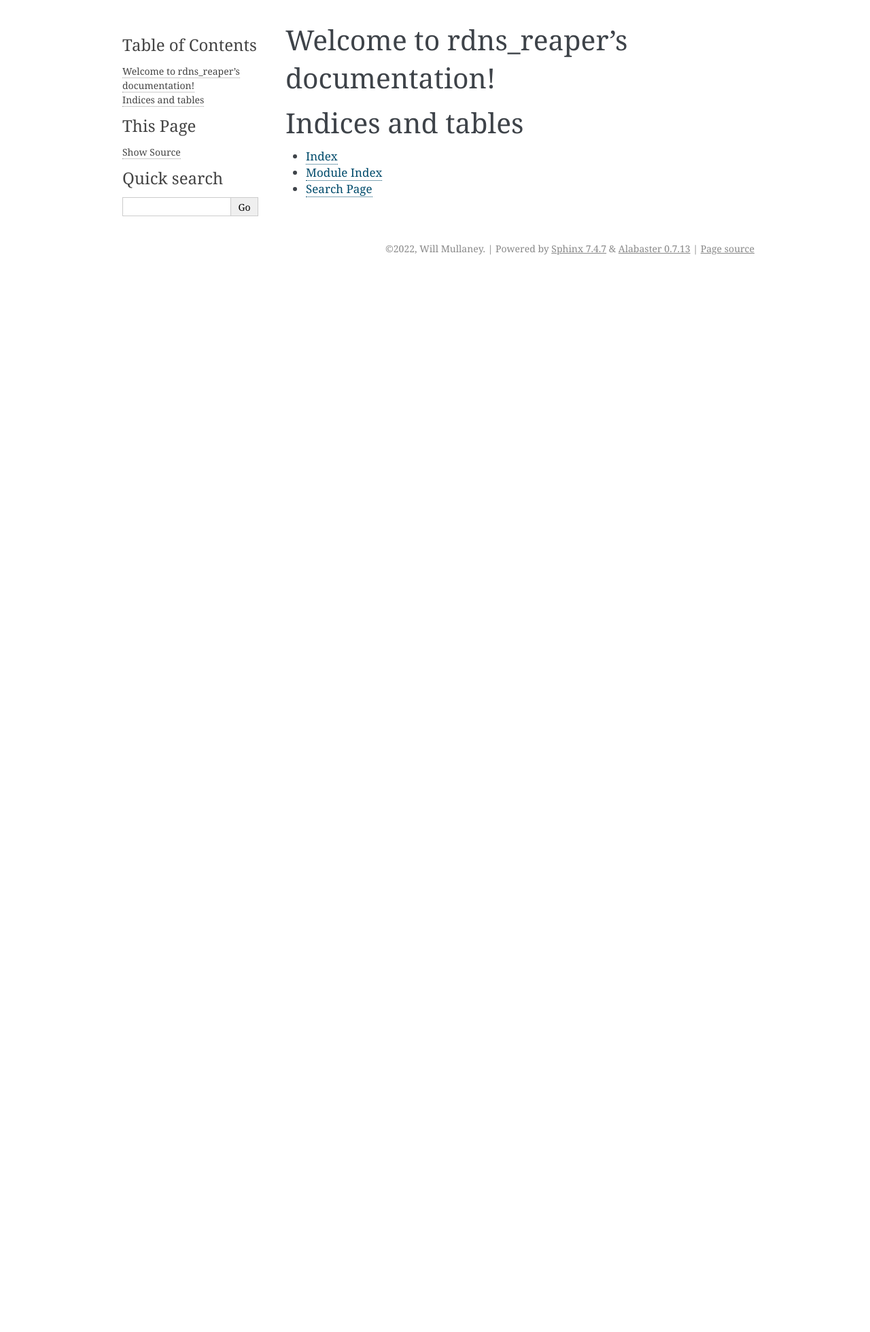
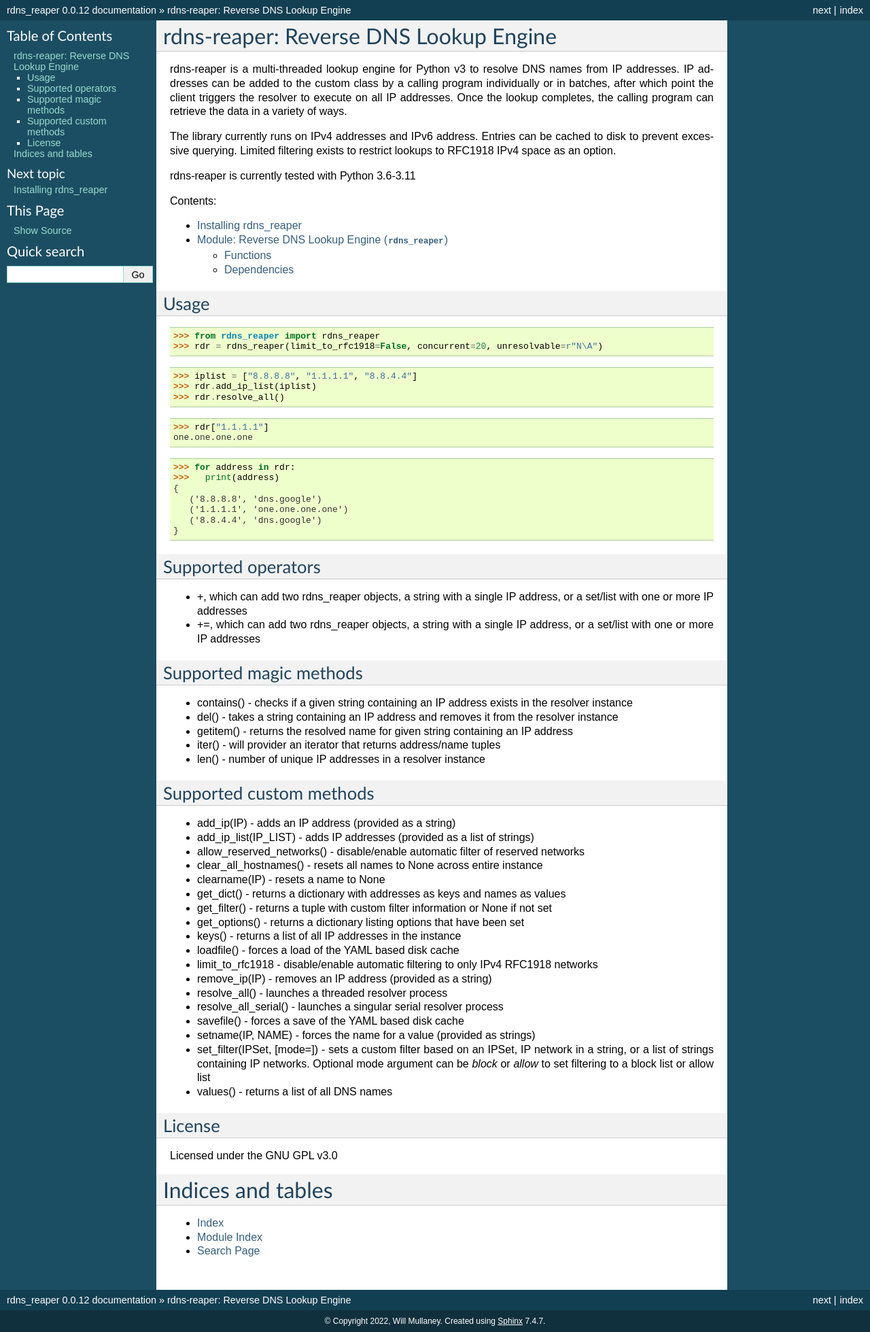
Before and after one commit to mullaneywt/rdns_reaper, a Sphinx documentation site: the page built from docs/index.rst, in a window 1280 px wide. Shown: the whole page at 68% size. Built offline with Sphinx 7.4.7, drawn with Linux system fonts in a browser that asks for light colours; before the commit the page ends 900 px from its top, so only the background shows below that.

Commit message:
Initial Commit

```diff
--- a/docs/conf.py
+++ b/docs/conf.py
@@ -10,9 +10,10 @@
 # add these directories to sys.path here. If the directory is relative to the
 # documentation root, use os.path.abspath to make it absolute, like shown here.
 #
-# import os
-# import sys
-# sys.path.insert(0, os.path.abspath('.'))
+import os
+import sys
+sys.path.insert(0, os.path.abspath('../rdns_reaper'))
+import rdns_reaper
 
 
 # -- Project information -----------------------------------------------------
@@ -30,7 +31,7 @@
 # Add any Sphinx extension module names here, as strings. They can be
 # extensions coming with Sphinx (named 'sphinx.ext.*') or your custom
 # ones.
-extensions = [
+extensions = ['sphinx.ext.autodoc', 'sphinx.ext.doctest', 'sphinx.ext.todo', 'sphinx.ext.coverage', 'sphinx.ext.viewcode'
 ]
 
 # Add any paths that contain templates here, relative to this directory.
@@ -47,7 +48,7 @@
 # The theme to use for HTML and HTML Help pages.  See the documentation for
 # a list of builtin themes.
 #
-html_theme = 'alabaster'
+html_theme = 'classic'
 
 # Add any paths that contain custom static files (such as style sheets) here,
 # relative to this directory. They are copied after the builtin static files,
--- a/docs/index.rst
+++ b/docs/index.rst
@@ -3,13 +3,86 @@
    You can adapt this file completely to your liking, but it should at least
    contain the root `toctree` directive.
 
-Welcome to rdns_reaper's documentation!
-=======================================
+rdns-reaper: Reverse DNS Lookup Engine
+======================================
+
+rdns-reaper is a multi-threaded lookup engine for Python v3 to resolve DNS names from IP addresses.  IP addresses can be added to the custom class by a calling program individually or in batches, after which point the client triggers the resolver to execute on all IP addresses.  Once the lookup completes, the calling program can retrieve the data in a variety of ways.
+
+The library currently runs on IPv4 addresses and IPv6 address.  Entries can be cached to disk to prevent excessive querying.  Limited filtering exists to restrict lookups to RFC1918 IPv4 space as an option.
+
+rdns-reaper is currently tested with Python 3.6-3.11
+
 
 .. toctree::
    :maxdepth: 2
    :caption: Contents:
 
+   install
+   rdns_reaper
+
+Usage
+-----
+
+>>> from rdns_reaper import rdns_reaper
+>>> rdr = rdns_reaper(limit_to_rfc1918=False, concurrent=20, unresolvable=r"N\A")
+
+>>> iplist = ["8.8.8.8", "1.1.1.1", "8.8.4.4"]
+>>> rdr.add_ip_list(iplist)
+>>> rdr.resolve_all()
+
+>>> rdr["1.1.1.1"]
+one.one.one.one
+
+>>> for address in rdr:
+>>>   print(address)
+{
+   ('8.8.8.8', 'dns.google')
+   ('1.1.1.1', 'one.one.one.one')
+   ('8.8.4.4', 'dns.google')
+}
+
+
+Supported operators
+-------------------
+
+* \+, which can add two rdns_reaper objects, a string with a single IP address, or a set/list with one or more IP addresses
+* \+=, which can add two rdns_reaper objects, a string with a single IP address, or a set/list with one or more IP addresses
+
+Supported magic methods
+-----------------------
+
+* contains() - checks if a given string containing an IP address exists in the resolver instance
+* del() - takes a string containing an IP address and removes it from the resolver instance
+* getitem() - returns the resolved name for given string containing an IP address
+* iter() - will provider an iterator that returns address/name tuples
+* len() - number of unique IP addresses in a resolver instance
+
+Supported custom methods
+------------------------
+
+* add_ip(IP) - adds an IP address (provided as a string)
+* add_ip_list(IP_LIST) - adds IP addresses (provided as a list of strings)
+* allow_reserved_networks() - disable/enable automatic filter of reserved networks
+* clear_all_hostnames() - resets all names to None across entire instance
+* clearname(IP) - resets a name to None
+* get_dict() - returns a dictionary with addresses as keys and names as values
+* get_filter() - returns a tuple with custom filter information or None if not set
+* get_options() - returns a dictionary listing options that have been set
+* keys() - returns a list of all IP addresses in the instance
+* loadfile() - forces a load of the YAML based disk cache
+* limit_to_rfc1918 - disable/enable automatic filtering to only IPv4 RFC1918 networks
+* remove_ip(IP) - removes an IP address (provided as a string)
+* resolve_all() - launches a threaded resolver process
+* resolve_all_serial() - launches a singular serial resolver process
+* savefile() - forces a save of the YAML based disk cache
+* setname(IP, NAME) - forces the name for a value (provided as strings)
+* set_filter(IPSet, [mode=]) - sets a custom filter based on an IPSet, IP network in a string, or a list of strings containing IP networks.  Optional mode argument can be `block` or `allow` to set filtering to a block list or allow list
+* values() - returns a list of all DNS names
+
+License
+-------
+
+Licensed under the GNU GPL v3.0
 
 
 Indices and tables
--- /dev/null
+++ b/docs/install.rst
@@ -0,0 +1,5 @@
+======================
+Installing rdns_reaper
+======================
+
+    pip install rdns-reaper
--- /dev/null
+++ b/docs/rdns_reaper.rst
@@ -0,0 +1,17 @@
+Module: Reverse DNS Lookup Engine (:py:mod:`rdns_reaper`)
+=============================================================
+
+
+Functions
+---------
+
+#.. currentmodule:: rdns_reaper
+#.. autofunction:: savefile
+
+
+Dependencies
+------------
+
+**Python**: `netaddr <https://github.com/netaddr/netaddr>`_ library
+
+**Python**: `PyYAML <https://pyyaml.org/>`_ library
```
